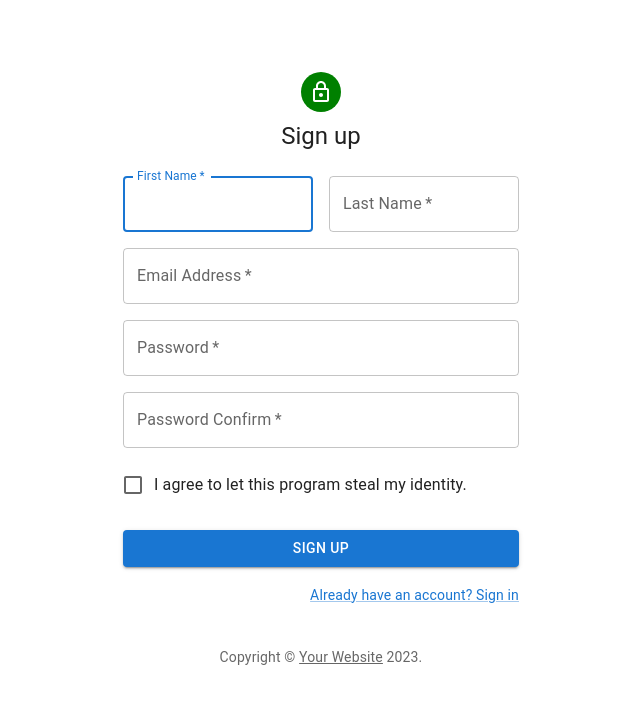
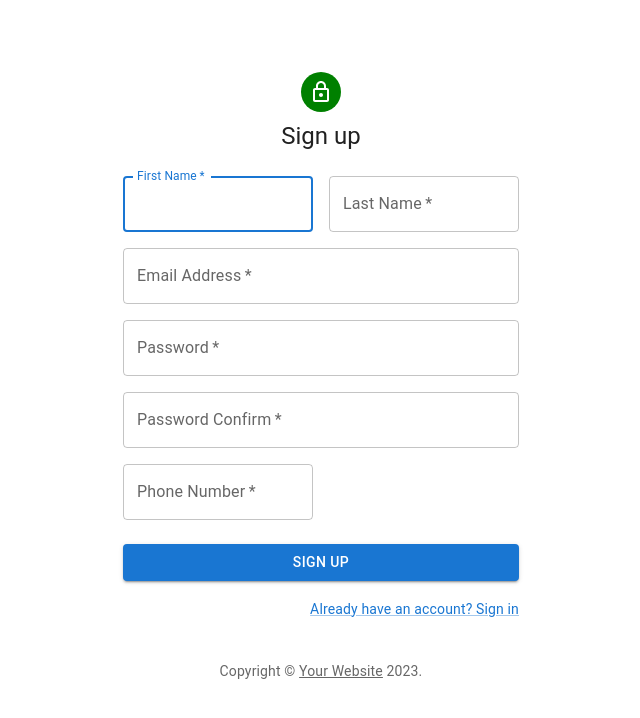
Before and after one commit to lynnpark95/techConnects, a React (Create React App) app: page /reg in a window 1280 px wide. Shown: the top 718 px of the page, without its empty margins (319-959 px from the left). Built offline with nearby package versions, Linux system fonts and the light colour scheme.

Commit message:
Creating clean copy of Master

```diff
--- a/src/Components/Register.jsx
+++ b/src/Components/Register.jsx
@@ -69,7 +69,7 @@ export default function SignUp() {
       );
 
       await updateProfile(auth.currentUser, {
-        displayName: data.firstName + data.lastName,
+        displayName: data.firstName + " " + data.lastName,
         photoURL: `http://gravatar.com/avatar/${md5(
           createdUser.user.email
         )}?d=identicon`,
@@ -83,7 +83,7 @@ export default function SignUp() {
         first: data.firstName,
         last: data.lastName,
         email: data.email,
-        phone: "fake number. Add later",
+        phone: data.phone,
         image: createdUser.user.photoURL,
       };
 
@@ -233,14 +233,30 @@ export default function SignUp() {
                     <p>The passwords do not match</p>
                   )}
               </Grid>
-              <Grid item xs={12}>
+              <Grid item xs={12} sm={6}>
+                <TextField
+                  name="phone"
+                  required
+                  fullWidth
+                  id="phone"
+                  label="Phone Number"
+                  {...register("phone", { required: true, maxLength: 20 })}
+                />
+                {errors.phone && errors.phone.type === "required" && (
+                  <p>This phone field is required</p>
+                )}
+                {errors.phone && errors.phone.type === "maxLength" && (
+                  <p>Your input exceed maximum length</p>
+                )}
+              </Grid>
+              {/* <Grid item xs={12}>
                 <FormControlLabel
                   control={
                     <Checkbox value="allowExtraEmails" color="primary" />
                   }
                   label="I agree to let this program steal my identity."
                 />
-              </Grid>
+              </Grid> */}
             </Grid>
             <Button
               type="submit"
```
Also changed, not shown: src/App.jsx (line endings or trailing spaces).
